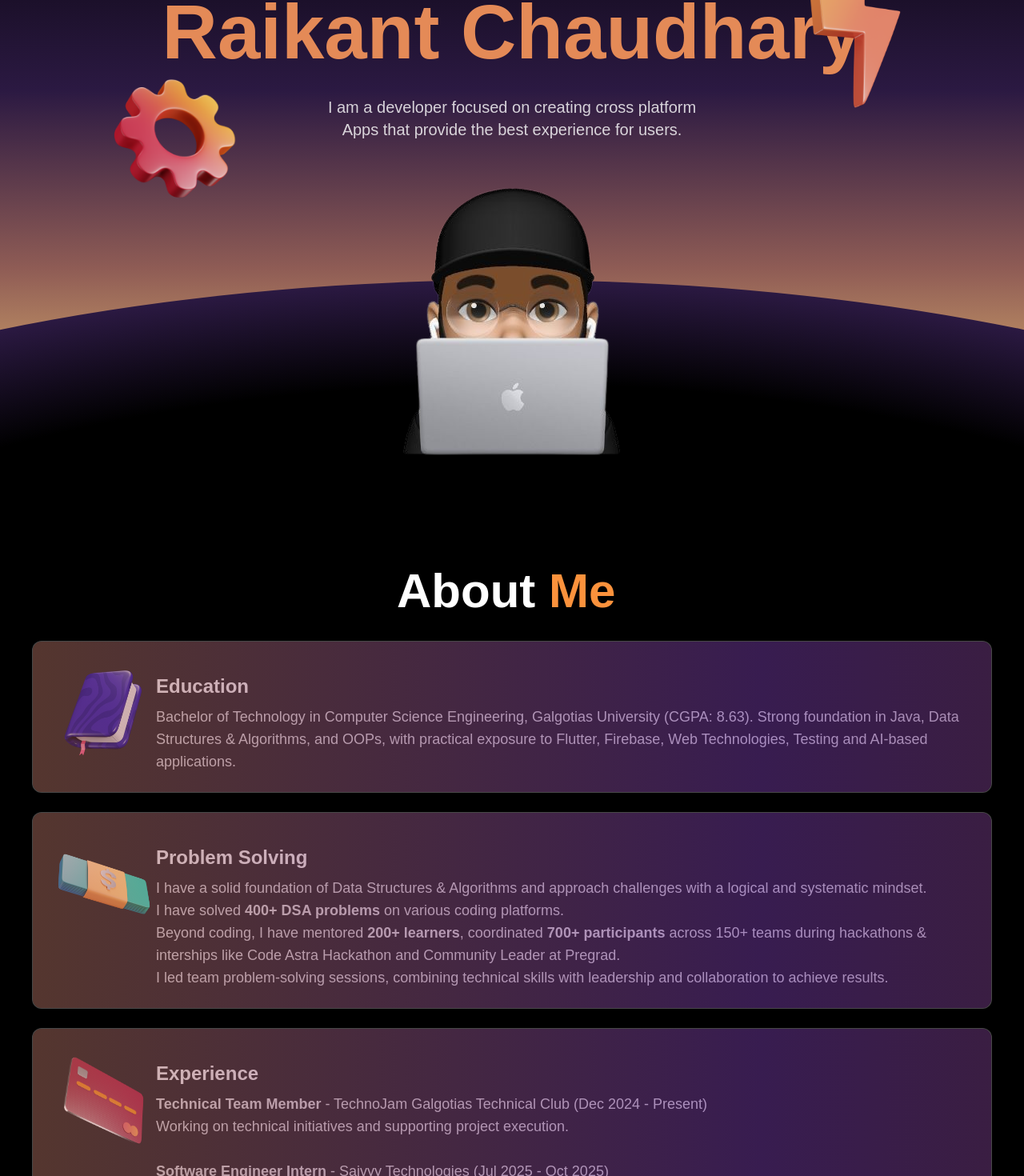
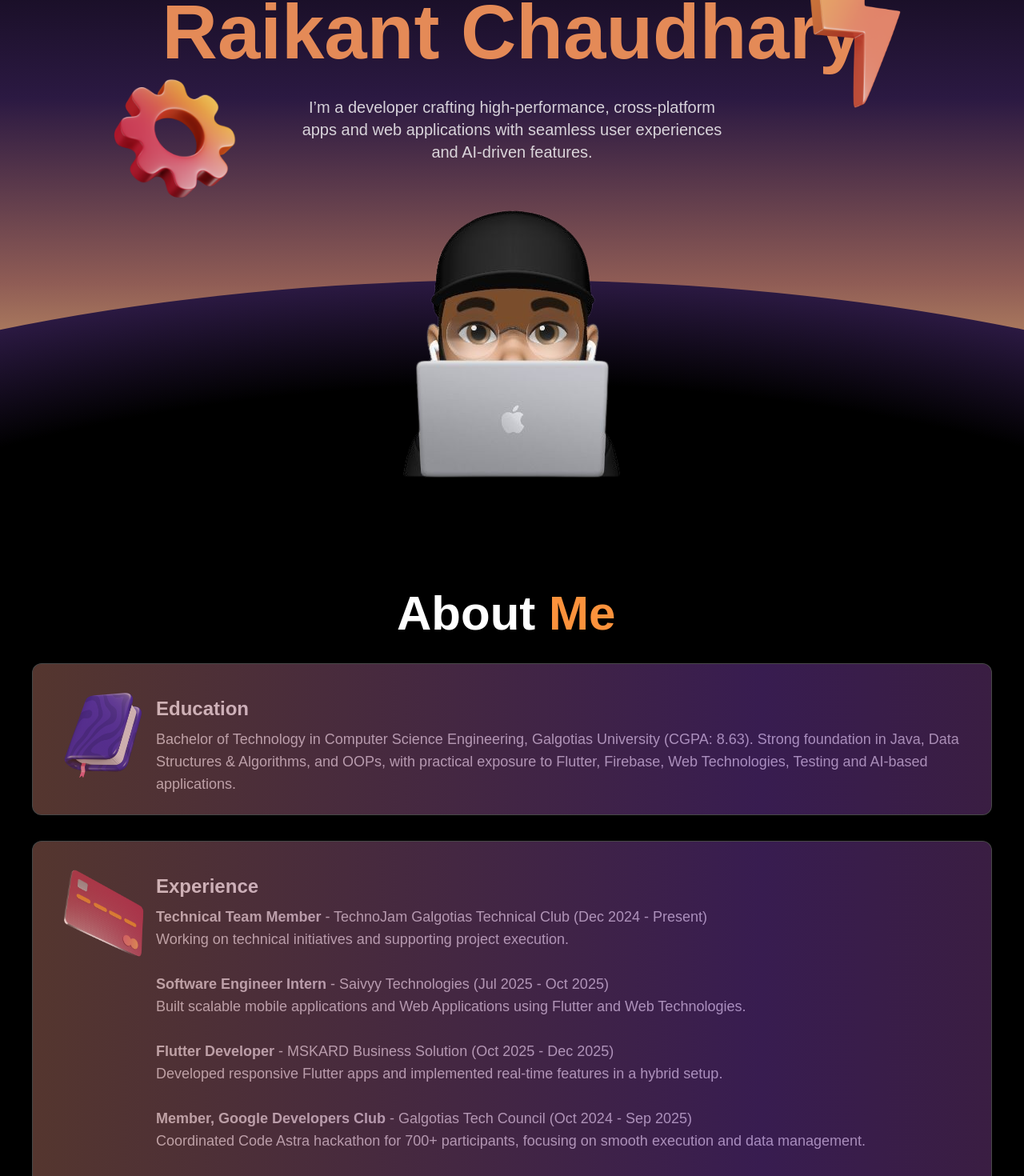
Before and after one commit to Raikant59/raikant-chaudhary-portfolio, a Next.js app: page / in a window 1280 px wide. Shown: the part 300-1770 px from the top of the page at 80% size. Built offline with nearby package versions, Linux system fonts and the light colour scheme.

Commit message:
Update Skill section and remove Problem solving card

```diff
--- a/src/components/About.tsx
+++ b/src/components/About.tsx
@@ -13,7 +13,7 @@ const About = () => {
         <h1 className="text-white text-6xl max-w-[320px] mx-auto font-semibold p-4 mb-4">About
             <span className="text-orange-400"> Me</span>
         </h1>
-       <div className="px-6 md:p-0 grid md:grid-cols-8 gap-6 place-items-center">
+       <div className="px-6 md:p-0 grid md:grid-cols-8 gap-8 place-items-center">
 
 
             <div className="w-full md:col-span-10 relative bg-white/10 backdrop-blur-lg border border-white/20 rounded-xl overflow-hidden">
@@ -28,7 +28,7 @@ const About = () => {
             </div>
 
 
-            <div className="w-full md:col-span-10 relative bg-white/10 backdrop-blur-lg border border-white/20 rounded-xl overflow-hidden">
+            {/* <div className="w-full md:col-span-10 relative bg-white/10 backdrop-blur-lg border border-white/20 rounded-xl overflow-hidden">
                 <div className="absolute inset-0 bg-gradient-to-r from-orange-400 via-purple-700 to-orange-800 opacity-30 animate-gradient-xy"></div>
                   <div className="flex flex-row p-6">
                     <Image src={finance} alt="book" className="w-auto h-[130px]"/>
@@ -40,7 +40,7 @@ const About = () => {
                         <br/>I led team problem-solving sessions, combining technical skills with leadership and collaboration to achieve results.</p>
                     </div>
                   </div>
-            </div>
+            </div> */}
 
 
             <div className="w-full md:col-span-10 relative bg-white/10 backdrop-blur-lg border border-white/20 rounded-xl overflow-hidden">
--- a/src/components/Hero.tsx
+++ b/src/components/Hero.tsx
@@ -45,8 +45,8 @@ const Hero = () => {
             </motion.div>
 
 
-        <p className="text-center text-xl max-w-[500px] mx-auto mt-8 text-white/80">
-        I am a developer focused on creating cross platform Apps that provide the best experience for users.
+        <p className="text-center text-xl max-w-[550px] mx-auto mt-8 text-white/80">
+        I’m a developer crafting high-performance, cross-platform apps and web applications with seamless user experiences and AI-driven features.
         </p>
         <Image
           src={profilepic}
--- a/src/components/Skills.tsx
+++ b/src/components/Skills.tsx
@@ -1,31 +1,34 @@
 import React from 'react'
-import { SiFlutter,SiFirebase,SiDart,SiGit,SiGithub,SiOpencv,SiTensorflow } from 'react-icons/si';
+import { SiFlutter,SiFirebase,SiDart,SiGit,SiGithub,SiSelenium,SiMysql,SiPython,SiAndroidstudio,SiVisualstudiocode,SiPostman } from 'react-icons/si';
 import { FaJava, } from 'react-icons/fa';
 
 const skillIcons = [
+    { icon:<FaJava size={110}/>,label:"Java"},
     { icon:<SiFlutter size={110}/>,label:"Flutter"},
     { icon:<SiDart size={110}/>,label:"Dart"},
     { icon:<SiFirebase size={110}/>,label:"Firebase"},
-    { icon:<FaJava size={110}/>,label:"Java"},
     { icon:<SiGit size={110}/>,label:"Git"},
     { icon:<SiGithub size={110}/>,label:"GitHub"},
-    { icon:<SiOpencv size={110}/>,label:"Opencv"},
-    { icon:<SiTensorflow size={110}/>,label:"Tensorflow"},
+    { icon:<SiMysql size={110}/>,label:"MySQL"},
+    { icon:<SiPython size={110}/>,label:"Python"},
+    { icon:<SiSelenium size={110}/>,label:"Selenium"},
+     { icon:<SiPostman size={110}/>,label:"Postman"},
+    { icon:<SiAndroidstudio size={110}/>,label:"Android Studio"},
+    { icon:<SiVisualstudiocode size={110}/>,label:"VS Code"},
 ]
 
 const Skills = () => {
   return (
     <div className='bg-[linear-gradient(to_top,#000,#381a5f_80%)] py-32'>
-        <div className='text-white w-[400px] md:min-w-[950px] mx-auto p-8 text-center'>
-                 <h2 className='text-6xl font-bold mb-4'>What I Do</h2>
-                 <div className='grid grid-cols-2 md:grid-cols-4 gap-6'>
+        <div className='text-white w-[500px] md:min-w-[1300px] mx-auto p-8 text-center'>
+                 <h2 className='text-7xl font-bold mb-4'>What I Do</h2>
+                 <div className='grid grid-cols-3 md:grid-cols-6 gap-6'>
                   {skillIcons.map((skill, index) => (
                      <div
                          key={index}
-                         className='h-[150px] w-[160px] md:h-[200px] md:w-[220px] flex flex-col justify-between items-center bg-white/10 p-4 rounded-xl '>
+                         className='h-[150px] w-[150px] md:h-[200px] md:w-[200px] flex flex-col justify-between items-center bg-white/10 p-4 rounded-xl '>
                                   {skill.icon}
                                   <p className='mt-2'>{skill.label}</p>
-
                      </div>
                   ))}
                   </div>
```
